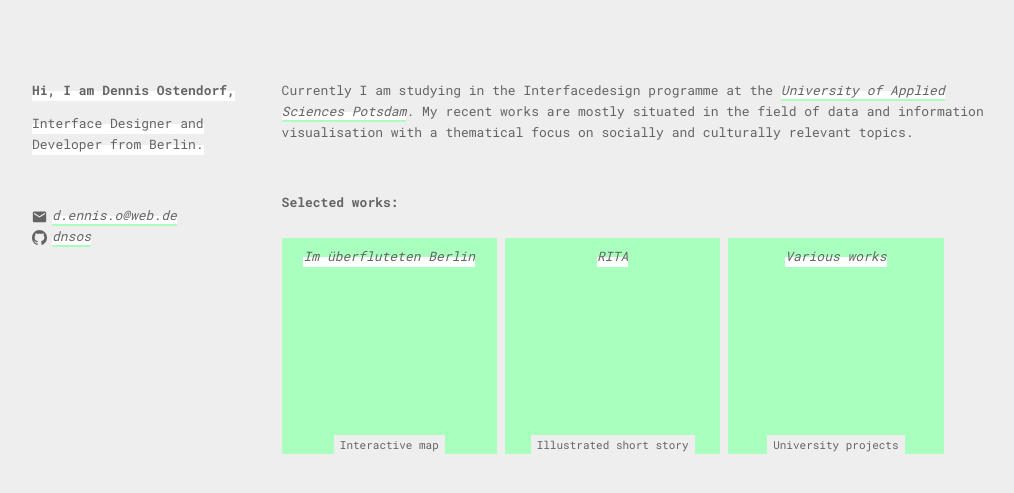
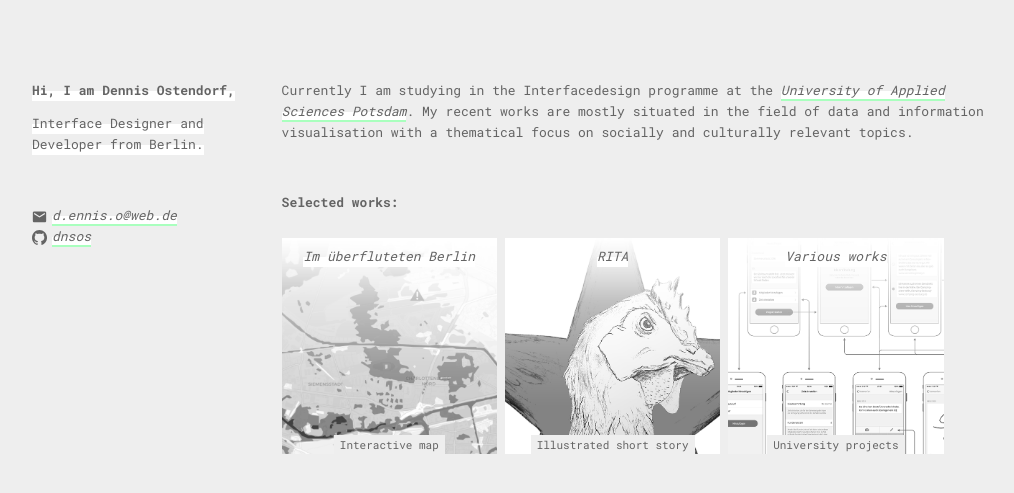
Before and after one commit to dnsos/deinns, a Jekyll site: the page built from index.html, in a window 1280 px wide. Shown: the top 493 px of the page, without its empty margins (128-1142 px from the left). Built offline with Jekyll 4.4.1, drawn with Linux system fonts in a browser that asks for light colours.

Commit message:
Changed image paths (test 2)

```diff
--- a/_config.yml
+++ b/_config.yml
@@ -1,6 +1,6 @@
 encoding: utf-8
 highlighter: rouge
-baseurl: /me/
+baseurl: https://dnsos.github.io/me
 include: ["_pages"]
 exclude: ['README.md']
 permalink: pretty
--- a/_scss/_style.scss
+++ b/_scss/_style.scss
@@ -548,19 +548,19 @@ a.project__anchor {
 }
 
 #project__leuchttisch--preview {
-  background-image: url("img/project_leuchttisch_preview.png");
+  background-image: url("/img/project_leuchttisch_preview.png");
 }
 
 #project__rita--preview {
-  background-image: url("img/project_rita_preview.png");
+  background-image: url("/img/project_rita_preview.png");
 }
 
 #project__iub--preview {
-  background-image: url("img/project_iub_preview.png");
+  background-image: url("/img/project_iub_preview.png");
 }
 
 #project__various--preview {
-  background-image: url("img/project_various_preview.png");
+  background-image: url("/img/project_various_preview.png");
 }
 
 .project__detail--wrapper {
```
Also changed, not shown: _pages/im_ueberfluteten_berlin.md (+5 -5 lines).
